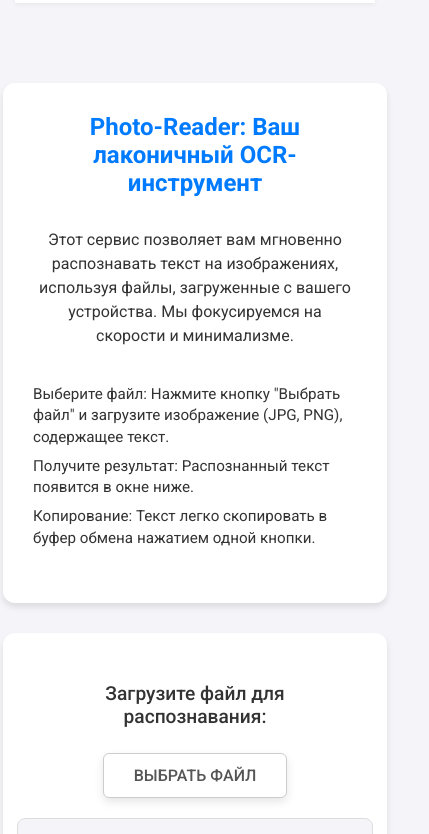
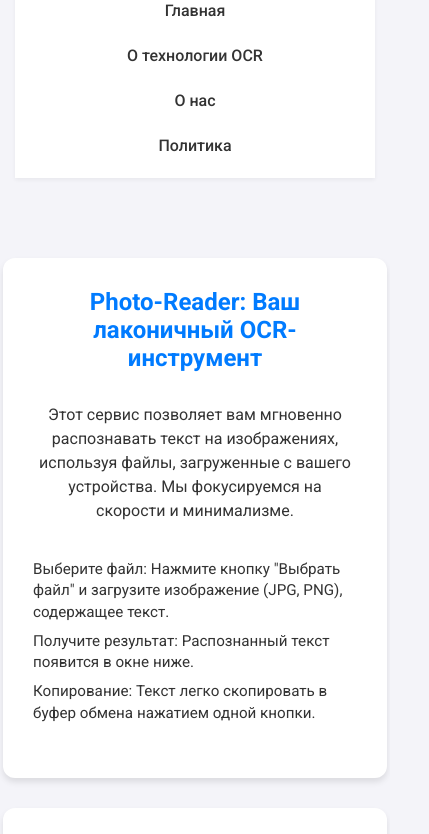
Before and after one commit to GrimProg-design/photo-reader, a website built with Vite: page index.html in a window 390 px wide. Shown: the part 91-925 px from the top of the page, 429 px wide, since content can reach past the window. Built offline with nearby package versions, Linux system fonts and the light colour scheme.

Commit message:
исправил пути а так же адаптивность

```diff
--- a/index.html
+++ b/index.html
@@ -63,10 +63,10 @@
       <div class="header-content">
         <a href="/" class="logo-link">Photo-Reader</a>
         <nav class="main-nav">
-          <a href="/index.html" class="nav-link">Главная</a>
-          <a href="/pages/tech.html" class="nav-link">О технологии OCR</a>
-          <a href="/pages/about.html" class="nav-link">О нас</a>
-          <a href="/pages/privacy-policy.html" class="nav-link">Политика</a>
+          <a href="index.html" class="nav-link">Главная</a>
+          <a href="pages/tech.html" class="nav-link">О технологии OCR</a>
+          <a href="pages/about.html" class="nav-link">О нас</a>
+          <a href="pages/privacy-policy.html" class="nav-link">Политика</a>
         </nav>
       </div>
     </header>
--- a/src/style/header.css
+++ b/src/style/header.css
@@ -12,6 +12,7 @@
   display: flex;
   justify-content: space-between;
   align-items: center;
+  flex-wrap: wrap;
 }
 
 .logo-link {
@@ -29,6 +30,7 @@
 .main-nav {
   display: flex;
   gap: 25px;
+  flex-shrink: 0;
 }
 
 .nav-link {
@@ -46,7 +48,7 @@
 }
 
 .nav-link::after {
-    content: '';
+  content: "";
   position: absolute;
   bottom: 0;
   left: 0;
@@ -59,6 +61,45 @@
 .nav-link:hover::after {
   width: 100%;
 }
+
+@media (max-width: 768px) {
+  .header-content {
+    flex-direction: column;
+    align-items: center;
+    padding: 15px;
+  }
+
+  .main-nav {
+    display: flex;
+    flex-direction: column;
+    gap: 10px;
+    width: 100%;
+    margin-top: 15px;
+    border-top: 1px solid var(--color-border);
+    padding-top: 15px;
+  }
+
+  .logo-link {
+    margin-bottom: 10px;
+  }
+
+  .nav-link {
+    text-align: center;
+    display: block;
+    padding: 8px 0;
+    font-size: 1rem;
+  }
+
+  .nav-link::after {
+    left: 50%;
+    transform: translateX(-50%);
+  }
+
+  .nav-link:hover::after {
+    width: 50%;
+  }
+}
+
 .site-footer {
   width: 100%;
   text-align: center;
```
Also changed, not shown: pages/about.html (+4 -4 lines), pages/privacy-policy.html (+4 -4 lines), pages/tech.html (+4 -4 lines). Lines whose indentation alone changed are shown as unchanged.
